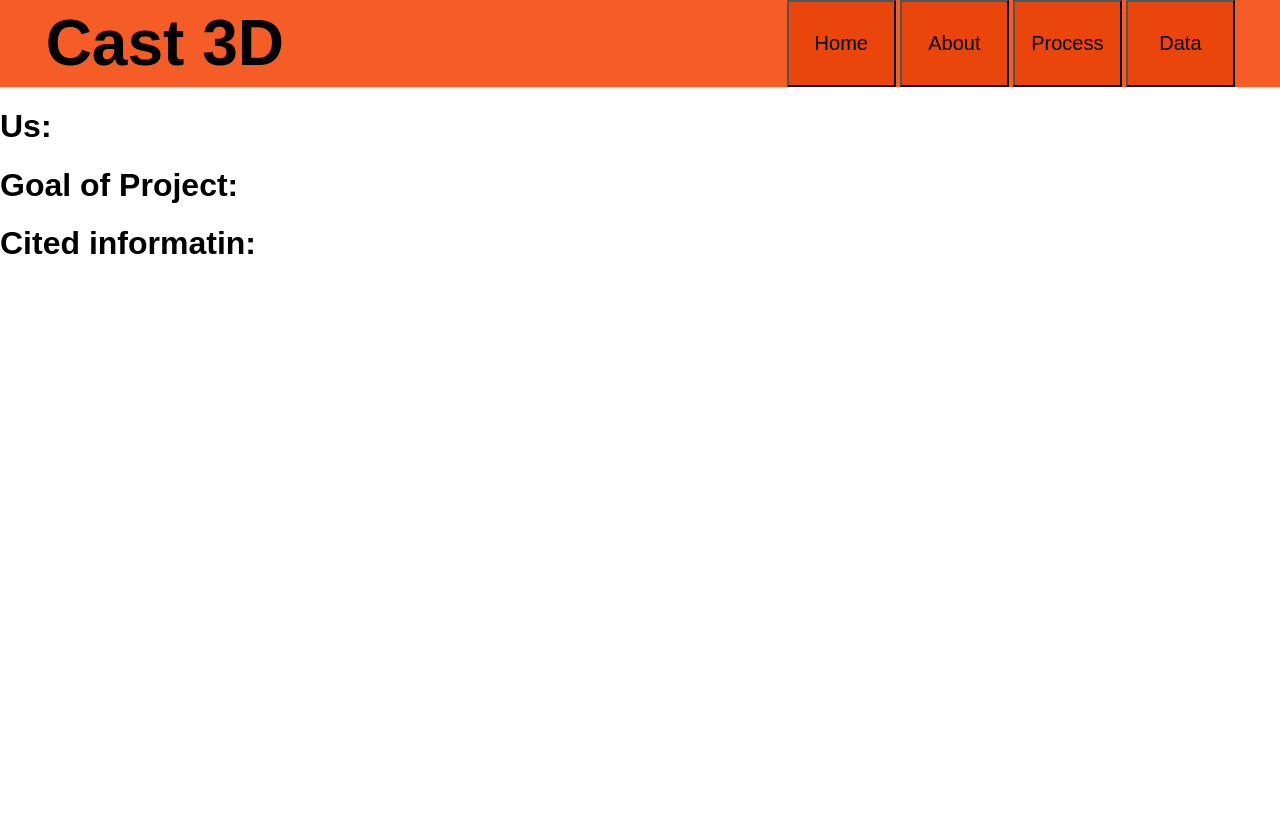
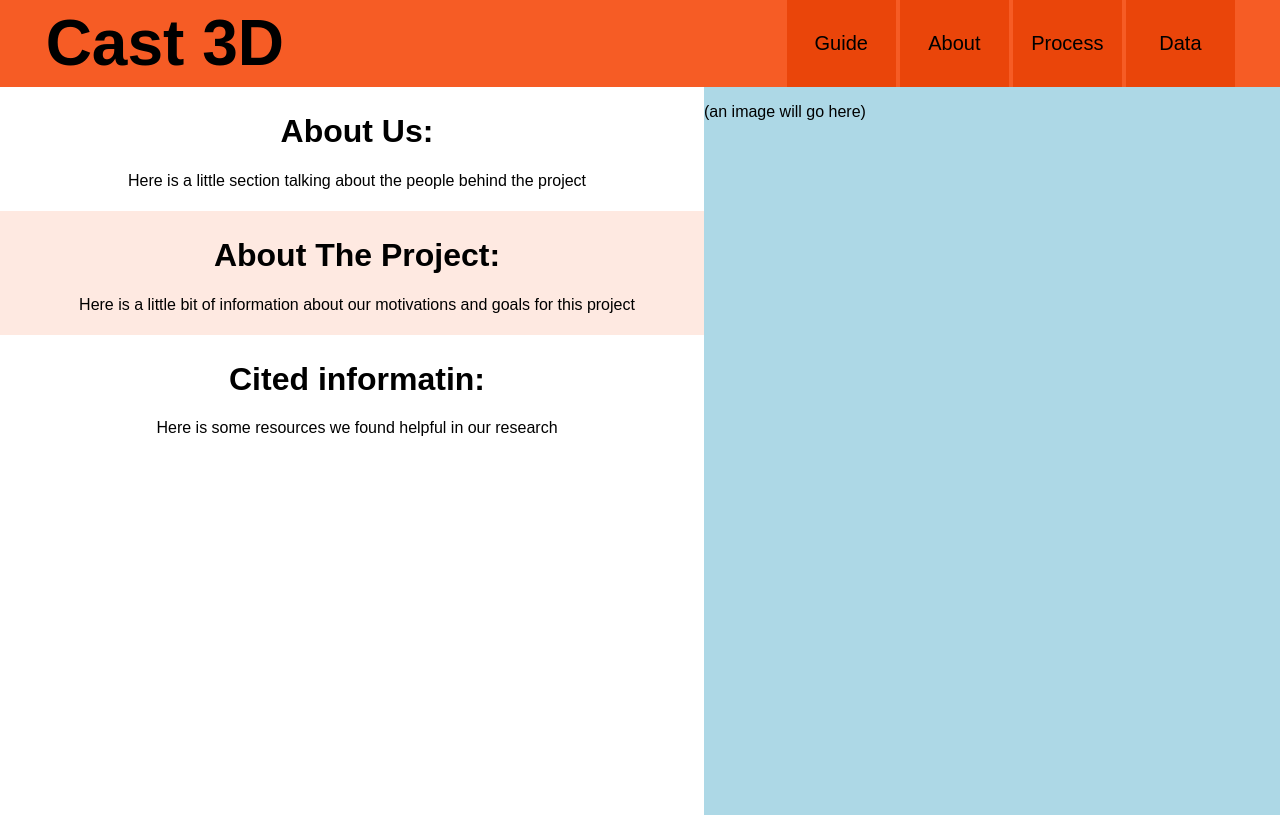
Before and after one commit to soehlj/Capstone-Web-App, a Flask app: page /about in a window 1280 px wide. Before the commit the page ends 254 px from the top, so only its background shows below. Run offline with Flask 3, Linux system fonts and the light colour scheme.

Commit message:
updated about page

```diff
--- a/templates/about.html
+++ b/templates/about.html
@@ -1,11 +1,43 @@
 {% extends 'base.html' %}
 
 {% block head %}
-<title>About The Project</title>
+<style>
+	.div_a {
+		width: 100%;
+		padding: 5px;
+		background-color: white;
+		text-align: center;
+	}
+
+	.div_b {
+		width: 100%;
+		padding: 5px;
+		background-color: #fee9e1;
+		text-align: center;
+	}
+
+
+</style>
 {%endblock%}
 
 {% block body %}
-<h1> Us:</h1>
-<h1> Goal of Project:</h1>
-<h1> Cited informatin:</h1>
+<div style="width: 100%;height:91%; overflow:hidden;display:flex;position:absolute;">
+<div style="width:55%;">
+<div class="div_a">
+	<h1> About Us:</h1>
+	<p> Here is a little section talking about the people behind the project</p>
+</div>
+<div class="div_b">
+	<h1> About The Project:</h1>
+	<p> Here is a little bit of information about our motivations and goals for this project
+</div>
+<div class="div_a">
+	<h1> Cited informatin:</h1>
+	<p> Here is some resources we found helpful in our research <p>
+</div>
+</div>
+<div style="width:45%;background-color:lightblue;">
+	<p>(an image will go here)</p>
+</div>
+</div>
 {%endblock%}
--- a/templates/base.html
+++ b/templates/base.html
@@ -27,7 +27,7 @@
 		color: black;
 		font-size: 20px;
 		height: 100%;
-		border-width: 2px;
+		border-width: 0px;
 		border-color: black;
 		cursor: pointer;
 		width: 12%;
@@ -62,7 +62,7 @@
 			</div>
 			<div id="links">
 				<button class="linkbtn"
-				onclick="location.href='{{url_for("home")}}'"> Home </button>
+				onclick="location.href='{{url_for("home")}}'"> Guide </button>
 				<button class="linkbtn"
 				onclick="location.href='{{url_for("about")}}'"> About </button>
 				<button class="linkbtn"
--- a/templates/index.html
+++ b/templates/index.html
@@ -21,7 +21,8 @@
 	/* Left column */
 	.left-column {
 		width: 30%;
-		background-color: #f2f2f2;
+		height:100%;
+		background-color: #fee9e1;
 		padding: 20px;
 		box-sizing: border-box;
 		border-right: 2px solid #ddd;
```
